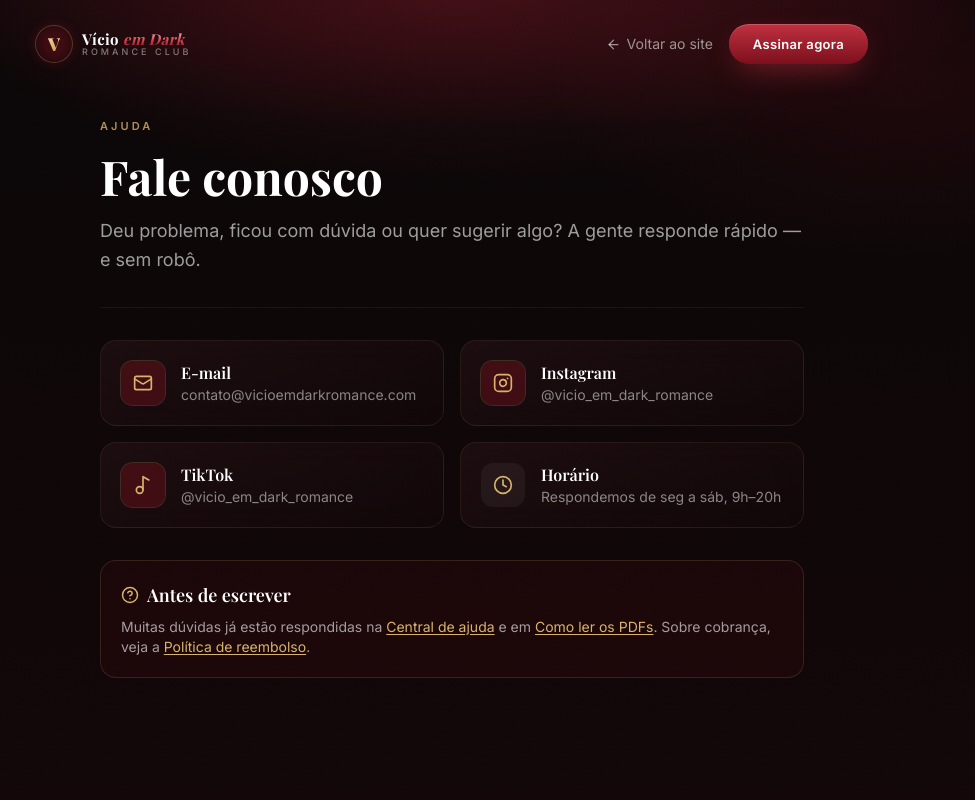
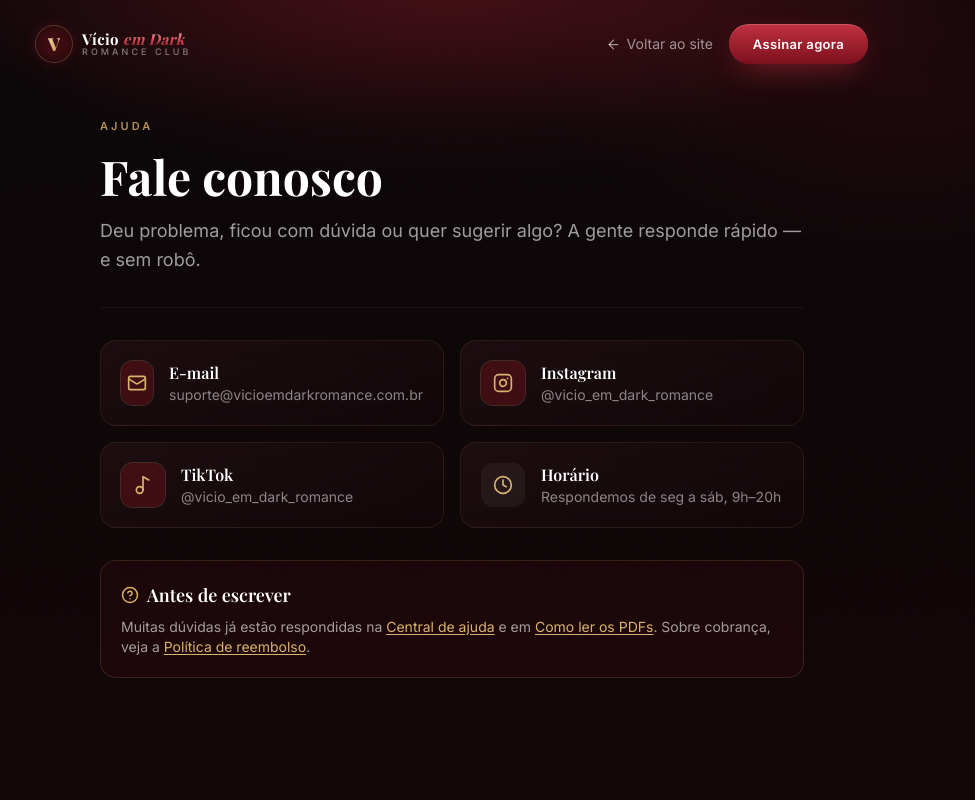
Before and after one commit to evoxioprofissional-code/vicioemdarkromance, a Next.js app: page /contato in a window 1280 px wide. Shown: the top 800 px of the page, without its empty margins (188-1163 px from the left). Built offline with nearby package versions, Linux system fonts and the light colour scheme.

Commit message:
chore: e-mail de suporte real (suporte@vicioemdarkromance.com.br)

```diff
--- a/app/(paginas)/contato/page.tsx
+++ b/app/(paginas)/contato/page.tsx
@@ -4,8 +4,7 @@ import { DocHeader } from "@/components/PageChrome";
 
 export const metadata = { title: "Fale conosco — Vício em Dark Romance" };
 
-// Ajuste estes contatos com os canais reais do clube.
-const EMAIL = "contato@vicioemdarkromance.com";
+const EMAIL = "suporte@vicioemdarkromance.com.br";
 
 export default function ContatoPage() {
   return (
```
